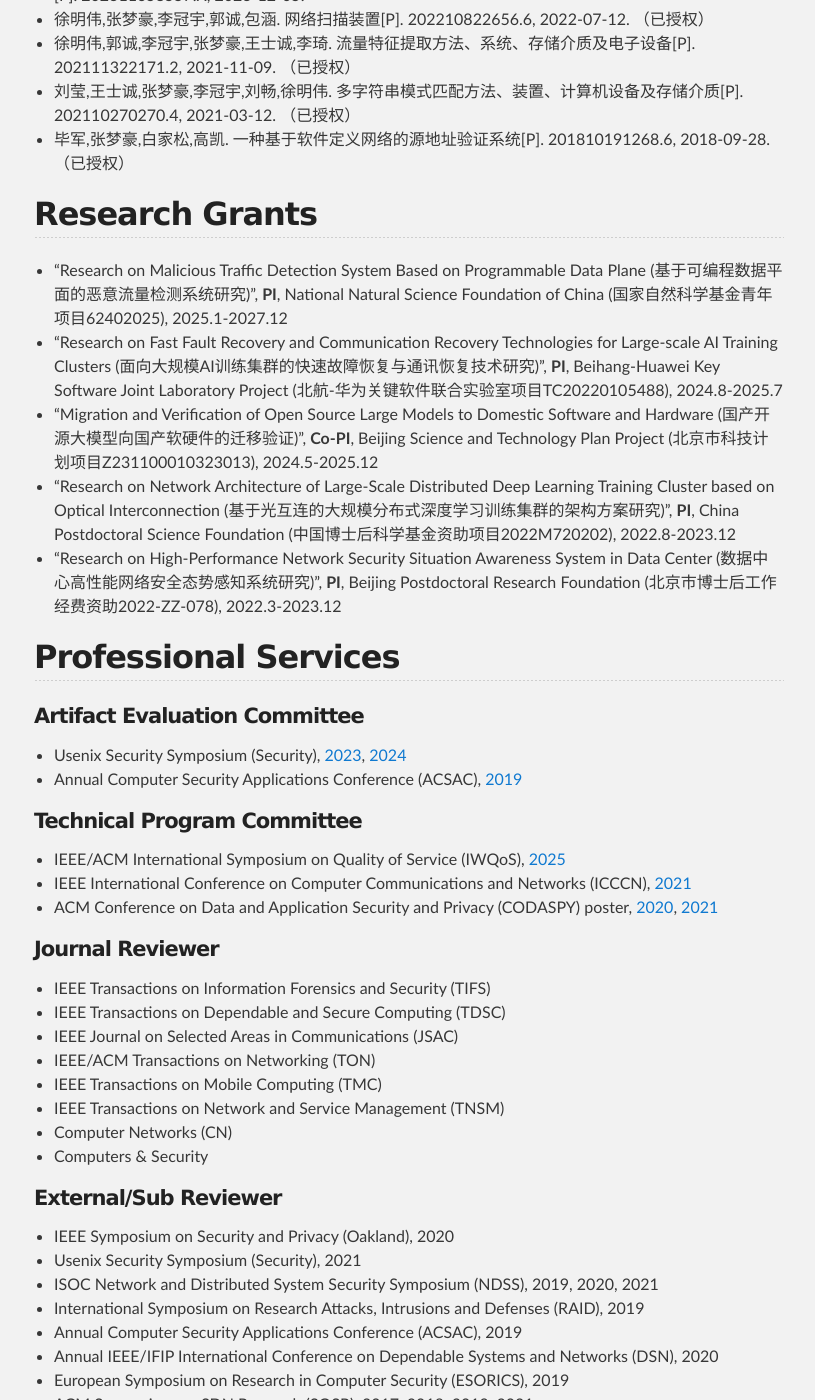
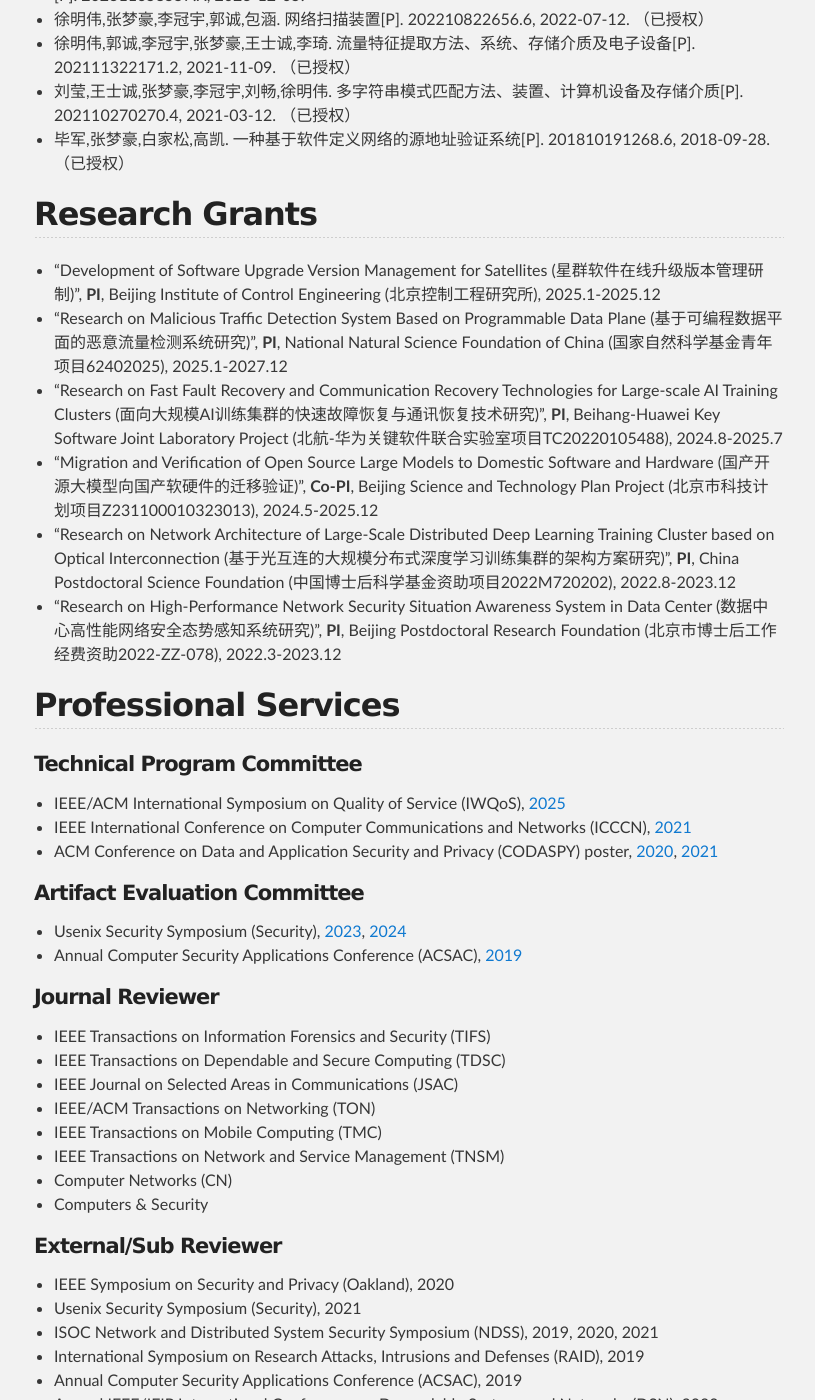
Before and after one commit to zhangmenghao/zhangmenghao.github.io, a Jekyll site: the page built from index.md, in a window 1280 px wide and 1400 px high, scrolled down 4802 px. Shown: the whole window, without its empty margins (231-1046 px from the left). Built offline with Jekyll 4.4.1, drawn with Linux system fonts in a browser that asks for light colours; some of the changed lines change nothing that is shown; some of the changed text lies outside the part shown.

Commit message:
Update course

```diff
--- a/index.md
+++ b/index.md
@@ -192,6 +192,8 @@
 
 
 ## Research Grants
+* "Development of Software Upgrade Version Management for Satellites (星群软件在线升级版本管理研制)", __PI__, Beijing Institute of Control Engineering (北京控制工程研究所), 2025.1-2025.12
+<!-- * "Research on Automated Diagnosis Technology for RDMA Network Performance Abnormalities (RDMA⽹络性能异常⾃动化诊断技术研究)", __PI__, Beihang-Huawei Key Software Joint Laboratory Project (北航-华为关键软件联合实验室项目TC20241130020), 2025.1-2025.12 -->
 * "Research on Malicious Traffic Detection System Based on Programmable Data Plane (基于可编程数据平面的恶意流量检测系统研究)", __PI__, National Natural Science Foundation of China (国家自然科学基金青年项目62402025), 2025.1-2027.12
 * "Research on Fast Fault Recovery and Communication Recovery Technologies for Large-scale AI Training Clusters (面向大规模AI训练集群的快速故障恢复与通讯恢复技术研究)", __PI__, Beihang-Huawei Key Software Joint Laboratory Project (北航-华为关键软件联合实验室项目TC20220105488), 2024.8-2025.7
 * "Migration and Verification of Open Source Large Models to Domestic Software and Hardware (国产开源大模型向国产软硬件的迁移验证)", __Co-PI__, Beijing Science and Technology Plan Project (北京市科技计划项目Z231100010323013), 2024.5-2025.12
@@ -201,14 +203,14 @@
 
 
 ## Professional Services
-#### Artifact Evaluation Committee
-* Usenix Security Symposium (Security), [2023](https://www.usenix.org/conference/usenixsecurity23/call-for-artifacts), [2024](https://www.usenix.org/conference/usenixsecurity24/call-for-artifacts)
-* Annual Computer Security Applications Conference (ACSAC), [2019](https://www.acsac.org/2019/committees/artifact/)
-
 #### Technical Program Committee
 * IEEE/ACM International Symposium on Quality of Service (IWQoS), [2025](https://iwqos2025.ieee-iwqos.org/committees/technical-program-committee)
 * IEEE International Conference on Computer Communications and Networks (ICCCN), [2021](http://www.icccn.org/icccn21/committeesandtracks/technical-tracks/track7.html)
 * ACM Conference on Data and Application Security and Privacy (CODASPY) poster, [2020](https://dl.acm.org/action/showFmPdf?doi=10.1145%2F3374664), [2021](https://dl.acm.org/action/showFmPdf?doi=10.1145%2F3422337)
+
+#### Artifact Evaluation Committee
+* Usenix Security Symposium (Security), [2023](https://www.usenix.org/conference/usenixsecurity23/call-for-artifacts), [2024](https://www.usenix.org/conference/usenixsecurity24/call-for-artifacts)
+* Annual Computer Security Applications Conference (ACSAC), [2019](https://www.acsac.org/2019/committees/artifact/)
 
 #### Journal Reviewer
 * IEEE Transactions on Information Forensics and Security (TIFS)
@@ -235,6 +237,7 @@
 
 
 ## Teaching Experience
+* Parallel Programming, Beihang University, Spring 2025
 * Discrete Mathematics 2, Beihang University, Autumn 2024
 * Lecturer, Computer Network Architecture, Tsinghua University, Autumn 2021, 2022, 2023 worked with [Prof. Mingwei Xu](http://routing.netlab.tsinghua.edu.cn/tiki-index.php?page=Mingwei+Xu)
 * Teaching Assistant, Internet Architecture and Security Foundation, Tsinghua University, Autumn 2019, worked with [Prof. Qi Li](https://sites.google.com/site/qili2012/)
@@ -245,10 +248,10 @@
 
 ## Selected Honors and Awards
 * Personal Rock Award, Dept. of Basic Technology, Kuaishou Technology, 2022
-* Selected in "Talented Youth Program", Huawei, 2022
-* [Kwai Star Special Technical Talent Program, Kuaishou Technology, 2021](https://mp.weixin.qq.com/s/iaD-LH6nAu_ngHp0OShfNw)
+* Selected in "Talented Youth Program", Huawei, 2022 (华为“天才少年”计划)
+* [Kwai Star Special Technical Talent Program, Kuaishou Technology, 2021](https://mp.weixin.qq.com/s/iaD-LH6nAu_ngHp0OShfNw) (快手“快star”特别人才计划)
 * Outstanding Ph.D Graduate, Dept. of Computer Science & Technology, Tsinghua University, 2021
-* Outstanding Ph.D Graduate, Beijing, 2021 (**Top 7 out of 100+ Ph.D Graduates in the CS department**)
+* Outstanding Ph.D Graduate, Beijing, 2021 (**Top 7 out of 100+ Ph.D Graduates in the CS department**) (北京市优秀毕业生)
 * Selected in "Shuimu Tsinghua Scholar Program", Tsinghua University, 2021
 * Intel Bug Bounty Awards for High-Impact Software Bugs on Tofino Switch, 2021 ($5,000)
 * [2nd prize, 84 Scholarship for Innovations and Future, Tsinghua University, 2020](https://mp.weixin.qq.com/s/P58fS1-Gb9dsrpgiV1rzGw) (¥50,000, 1st prize vacancy this year)
```
